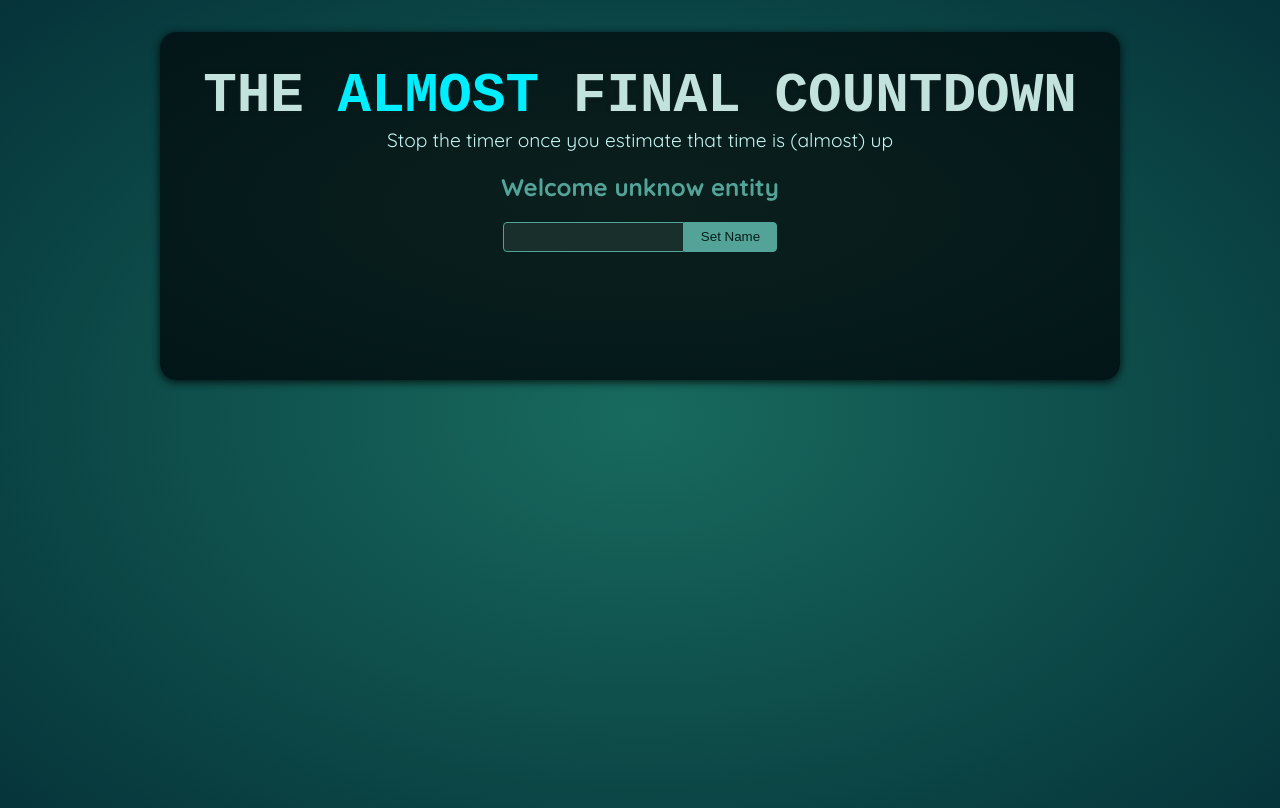
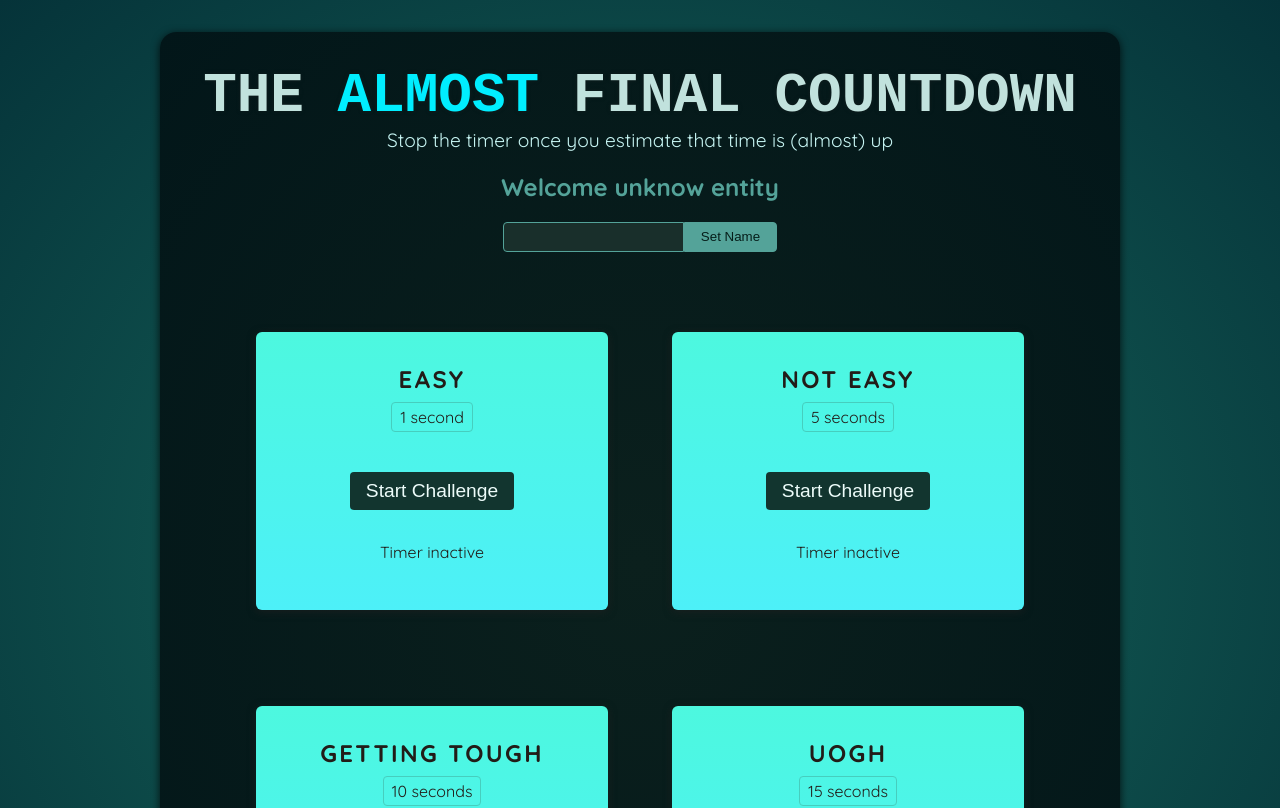
Before and after one commit to zmprunella/React-Refs-Portals-App, a React (Vite) app: page / in a window 1280 px wide. Shown: the top 808 px of the page. Built offline with nearby package versions, Linux system fonts and the light colour scheme; a web font is replaced by a local one.

Commit message:
Setting Timer and Managing State

```diff
--- a/src/App.jsx
+++ b/src/App.jsx
@@ -1,10 +1,16 @@
-import Player from './components/Player.jsx';
+import Player from "./components/Player.jsx";
+import TimerChallenge from "./components/TimerChallenge.jsx";
 
 function App() {
   return (
     <>
       <Player />
-      <div id="challenges"></div>
+      <div id="challenges">
+        <TimerChallenge title="Easy" targetTime={1} />
+        <TimerChallenge title="Not Easy" targetTime={5} />
+        <TimerChallenge title="Getting Tough" targetTime={10} />
+        <TimerChallenge title="Uogh" targetTime={15} />
+      </div>
     </>
   );
 }
--- a/src/components/Player.jsx
+++ b/src/components/Player.jsx
@@ -7,6 +7,7 @@
 
   function handleClick() {
     setEnteredPlayerNAme(playerName.current.value);
+    playerName.current.value = "";
   }
 
   return (
--- /dev/null
+++ b/src/components/TimerChallenge.jsx
@@ -0,0 +1,33 @@
+import { useState } from "react";
+
+export default function TimerChallenge({ title, targetTime }) {
+  const [timerStarted, setTimerStarted] = useState(false);
+  const [timerExpired, setTimerExpired] = useState(false);
+
+  function handleStart() {
+    setTimeout(() => {
+      setTimerExpired(true);
+    }, targetTime * 1000);
+    setTimerStarted(true);
+  }
+
+  function handleStop() {}
+
+  return (
+    <section className="challenge">
+      <h2>{title}</h2>
+      {timerExpired && <p>You lost!</p>}
+      <p className="challenge-time">
+        {targetTime} second{targetTime > 1 ? "s" : ""}
+      </p>
+      <p>
+        <button onClick={handleStart}>
+          {timerStarted ? "stop" : "Start"} Challenge
+        </button>
+      </p>
+      <p className={timerStarted ? "active" : undefined}>
+        {timerStarted ? "Time is running.." : "Timer inactive"}
+      </p>
+    </section>
+  );
+}
```
